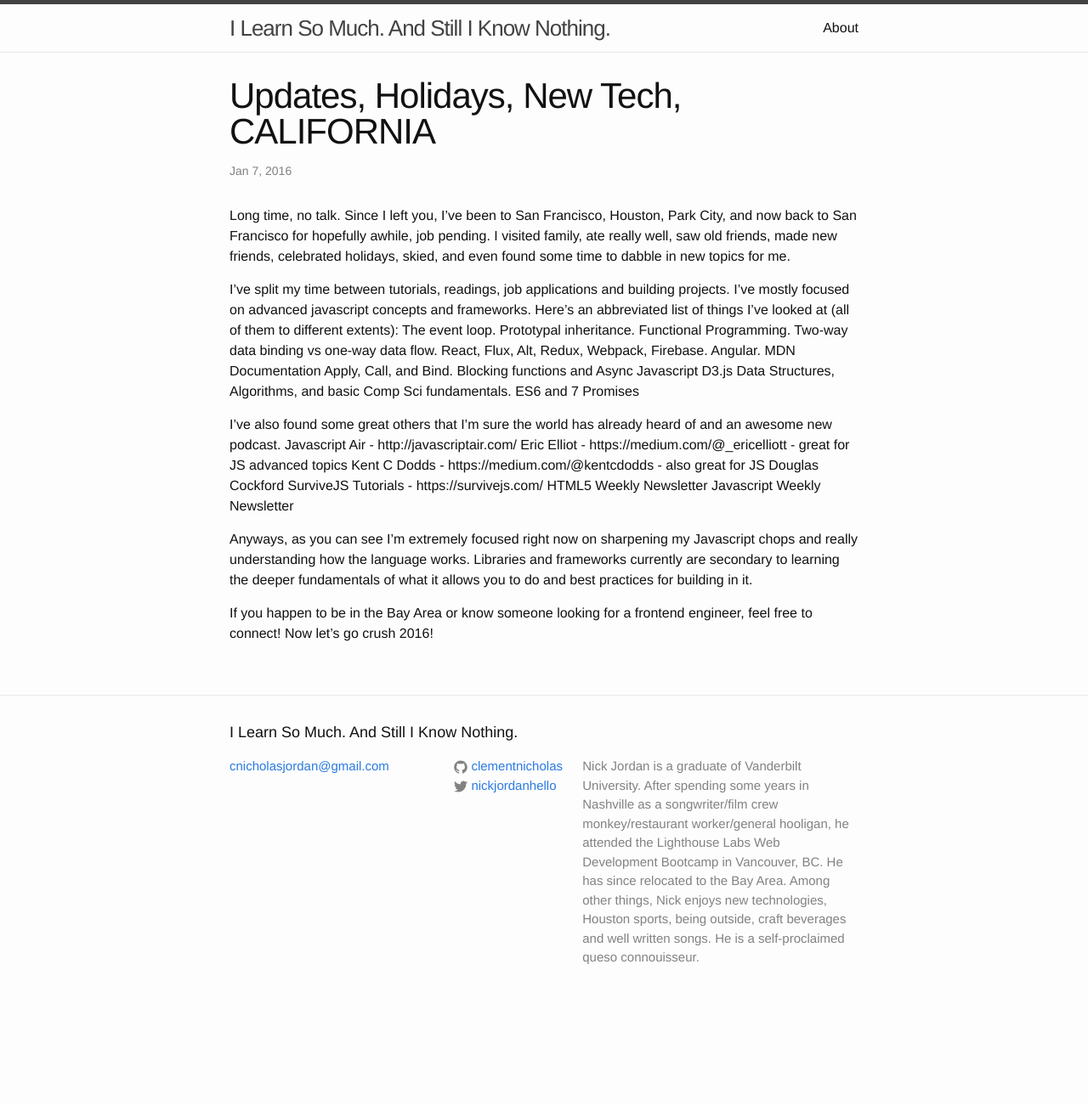
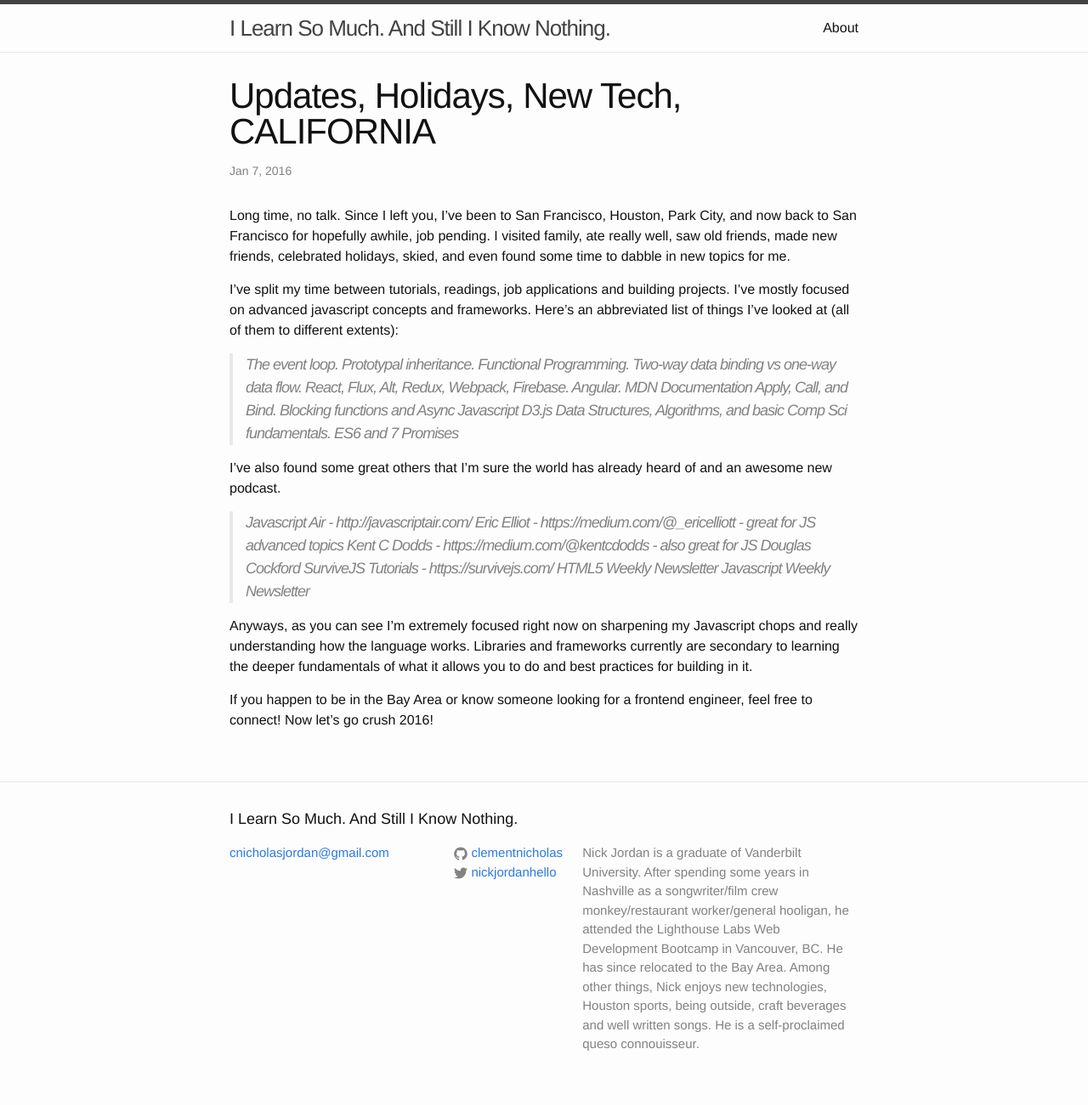
Before and after one commit to clementnicholas/clementnicholas.github.io, a Jekyll site: the page built from _posts/2016-01-07-updates-holidays-new-tech-california.md, in a window 1280 px wide. Shown: the whole page at 85% size. Built offline with Jekyll 4.4.1, drawn with Linux system fonts in a browser that asks for light colours; before the commit the page ends 1199 px from its top, so only the background shows below that.

Commit message:
formatting lists

```diff
--- a/_posts/2016-01-07-updates-holidays-new-tech-california.md
+++ b/_posts/2016-01-07-updates-holidays-new-tech-california.md
@@ -9,28 +9,28 @@
 Long time, no talk. Since I left you, I've been to San Francisco, Houston, Park City, and now back to San Francisco for hopefully awhile, job pending. I visited family, ate really well, saw old friends, made new friends, celebrated holidays, skied, and even found some time to dabble in new topics for me.
 
 I've split my time between tutorials, readings, job applications and building projects. I've mostly focused on advanced javascript concepts and frameworks. Here's an abbreviated list of things I've looked at (all of them to different extents):
-  The event loop.
-  Prototypal inheritance.
-  Functional Programming.
-  Two-way data binding vs one-way data flow.
-  React, Flux, Alt, Redux, Webpack, Firebase.
-  Angular.
-  MDN Documentation
-  Apply, Call, and Bind.
-  Blocking functions and Async Javascript
-  D3.js
-  Data Structures, Algorithms, and basic Comp Sci fundamentals.
-  ES6 and 7
-  Promises
+>  The event loop.
+>  Prototypal inheritance.
+>  Functional Programming.
+>  Two-way data binding vs one-way data flow.
+>  React, Flux, Alt, Redux, Webpack, Firebase.
+>  Angular.
+>  MDN Documentation
+>  Apply, Call, and Bind.
+>  Blocking functions and Async Javascript
+>  D3.js
+>  Data Structures, Algorithms, and basic Comp Sci fundamentals.
+>  ES6 and 7
+>  Promises
 
 I've also found some great others that I'm sure the world has already heard of and an awesome new podcast.
-  Javascript Air - http://javascriptair.com/
-  Eric Elliot - https://medium.com/@_ericelliott - great for JS advanced topics
-  Kent C Dodds - https://medium.com/@kentcdodds - also great for JS
-  Douglas Cockford
-  SurviveJS Tutorials - https://survivejs.com/
-  HTML5 Weekly Newsletter
-  Javascript Weekly Newsletter
+>  Javascript Air - http://javascriptair.com/
+>  Eric Elliot - https://medium.com/@_ericelliott - great for JS advanced topics
+>  Kent C Dodds - https://medium.com/@kentcdodds - also great for JS
+>  Douglas Cockford
+>  SurviveJS Tutorials - https://survivejs.com/
+>  HTML5 Weekly Newsletter
+>  Javascript Weekly Newsletter
 
 Anyways, as you can see I'm extremely focused right now on sharpening my Javascript chops and really understanding how the language works. Libraries and frameworks currently are secondary to learning the deeper fundamentals of what it allows you to do and best practices for building in it.
 
```
